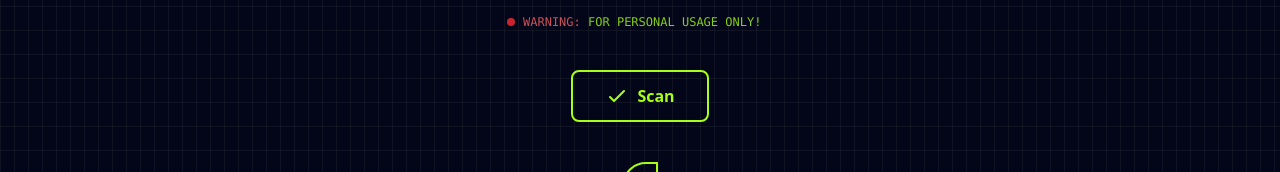
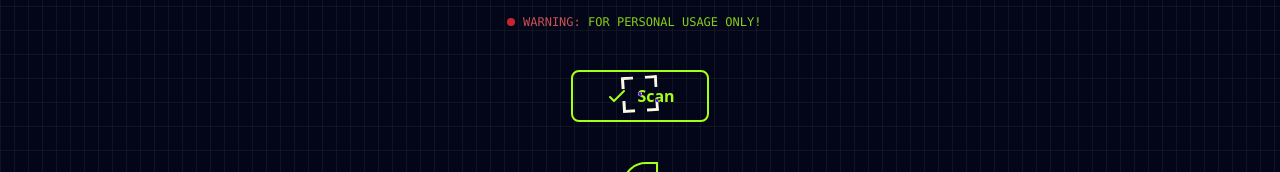
Before and after one commit to AdamAbdallah1/CyberScope, a React (Vite) app: page /CyberScope/scan in a window 1280 px wide. Shown: the part 306-478 px from the top of the page. Built offline with nearby package versions, Linux system fonts and the light colour scheme; no server answers; sample sign-in values are in the browser's storage.

Commit message:
Adding focus target on input and scan button

```diff
--- a/src/components/Scan.jsx
+++ b/src/components/Scan.jsx
@@ -3,6 +3,7 @@ import { useNavigate } from 'react-router-dom';
 import { auth } from '../../firebase';
 import { signOut, onAuthStateChanged } from 'firebase/auth';
 import Navbar from './Navbar';
+import TargetCursor from './TargetCursor';
 
 const Scan = () => {
   const [data, setData] = useState(null);
@@ -53,10 +54,16 @@ const Scan = () => {
     }
   };
 
-
   return (
     <>
       <Navbar />
+      {/* 👇 Add the custom animated cursor */}
+      <TargetCursor
+        targetSelector=".cursor-target"
+        spinDuration={2}
+        hideDefaultCursor={true}
+      />
+
       <main className="w-1/2 flex flex-col gap-10 justify-center items-center m-auto p-10 mt-15">
         <form className="flex flex-col justify-center items-center gap-10" onSubmit={fetchData}>
           <div className="relative w-full max-w-md font-mono">
@@ -66,8 +73,9 @@ const Scan = () => {
               <span className="ml-2 opacity-75 animate-pulse">▋</span>
             </label>
 
+            {/* 👇 Add cursor-target here */}
             <input
-            className="w-fit bg-transparent text-red-500 text-base border-2 border-[#A7FF18] rounded-md p-3 focus:outline-none focus:ring-2 focus:ring-[#A7FF18] focus:border-[#A7FF18] placeholder-[#d4ff8f] pr-10"
+              className="cursor-target w-fit bg-transparent text-red-500 text-base border-2 border-[#A7FF18] rounded-md p-3 focus:outline-none focus:ring-2 focus:ring-[#A7FF18] focus:border-[#A7FF18] placeholder-[#d4ff8f] pr-10"
               placeholder="➤ ENTER DOMAIN"
               id="domain"
               type="text"
@@ -85,7 +93,11 @@ const Scan = () => {
             </div>
           </div>
 
-        <button type="submit" className="relative cursor-pointer px-8 py-3 text-[#A7FF18] font-semibold rounded-lg border-2 border-[#A7FF18] hover:border-[#A7FF18] transition-all duration-300 hover:shadow-[0_0_20px_10px_rgba(167,255,24,0.6)] active:scale-95 active:shadow-[0_0_20px_10px_rgba(167,255,24,0.6)] group">
+          {/* 👇 Add cursor-target here */}
+          <button
+            type="submit"
+            className="cursor-target relative cursor-pointer px-8 py-3 text-[#A7FF18] font-semibold rounded-lg border-2 border-[#A7FF18] hover:border-[#A7FF18] transition-all duration-300 hover:shadow-[0_0_20px_10px_rgba(167,255,24,0.6)] active:scale-95 active:shadow-[0_0_20px_10px_rgba(167,255,24,0.6)] group"
+          >
             <span className="flex items-center space-x-2">
               <svg xmlns="http://www.w3.org/2000/svg" viewBox="0 0 24 24" stroke="currentColor" fill="none" className="w-6 h-6 text-[#A7FF18] group-hover:text-white transition-colors duration-300">
                 <path d="M5 13l4 4L19 7" strokeWidth="2" strokeLinejoin="round" strokeLinecap="round"></path>
@@ -94,6 +106,7 @@ const Scan = () => {
             </span>
           </button>
         </form>
+
         <div className={`p-4 rounded-tl-3xl rounded-br-3xl w-fit ${error ? 'text-red-200' : 'text-red-500 border-2 border-[#A7FF18]'}`}>
           {loading && <p>Loading...</p>}
           {error && <p className="w-60"><strong className="text-[#A7FF18]">Error:</strong> {error}</p>}
```
Lines whose indentation alone changed are shown as unchanged.
